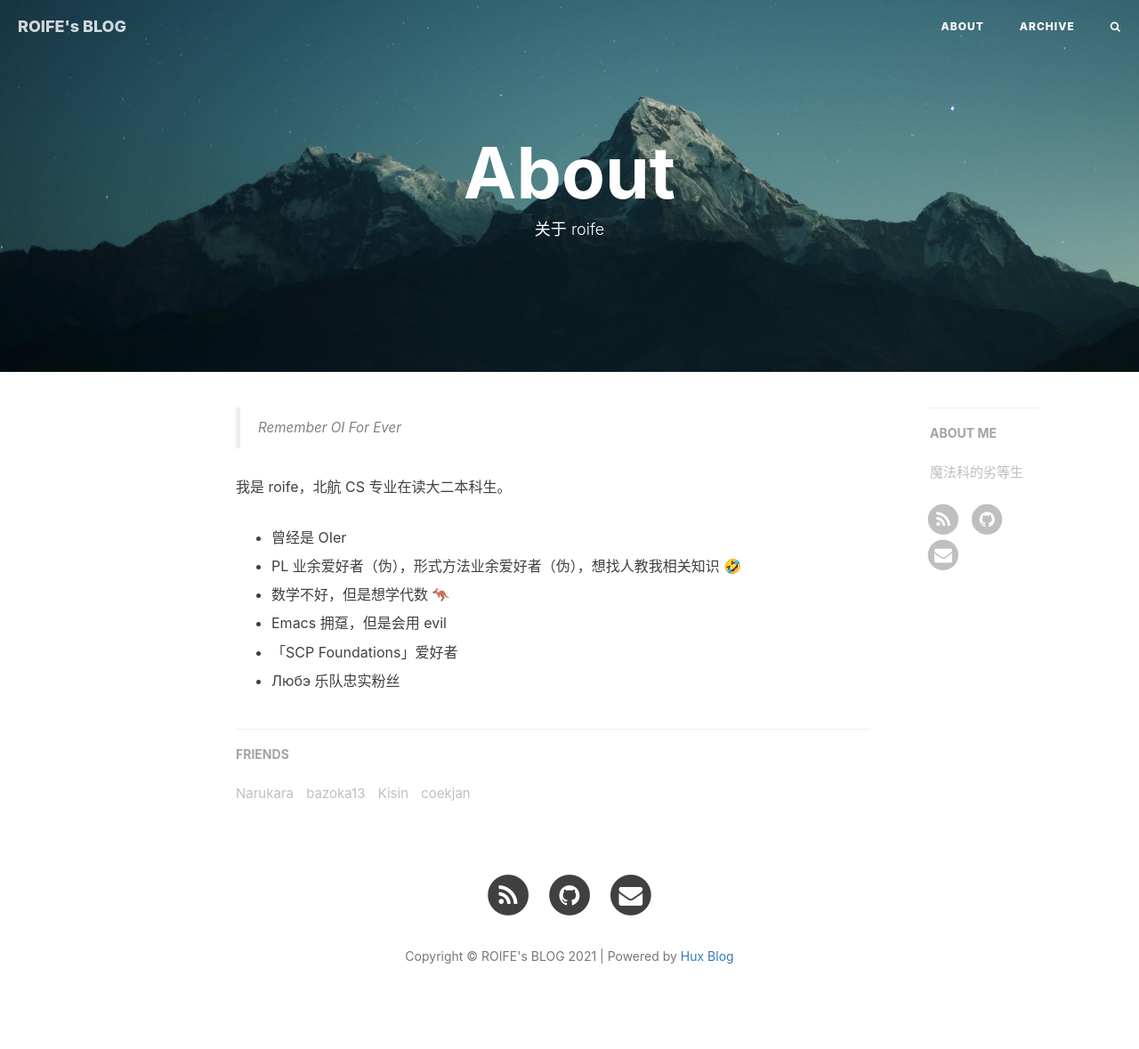
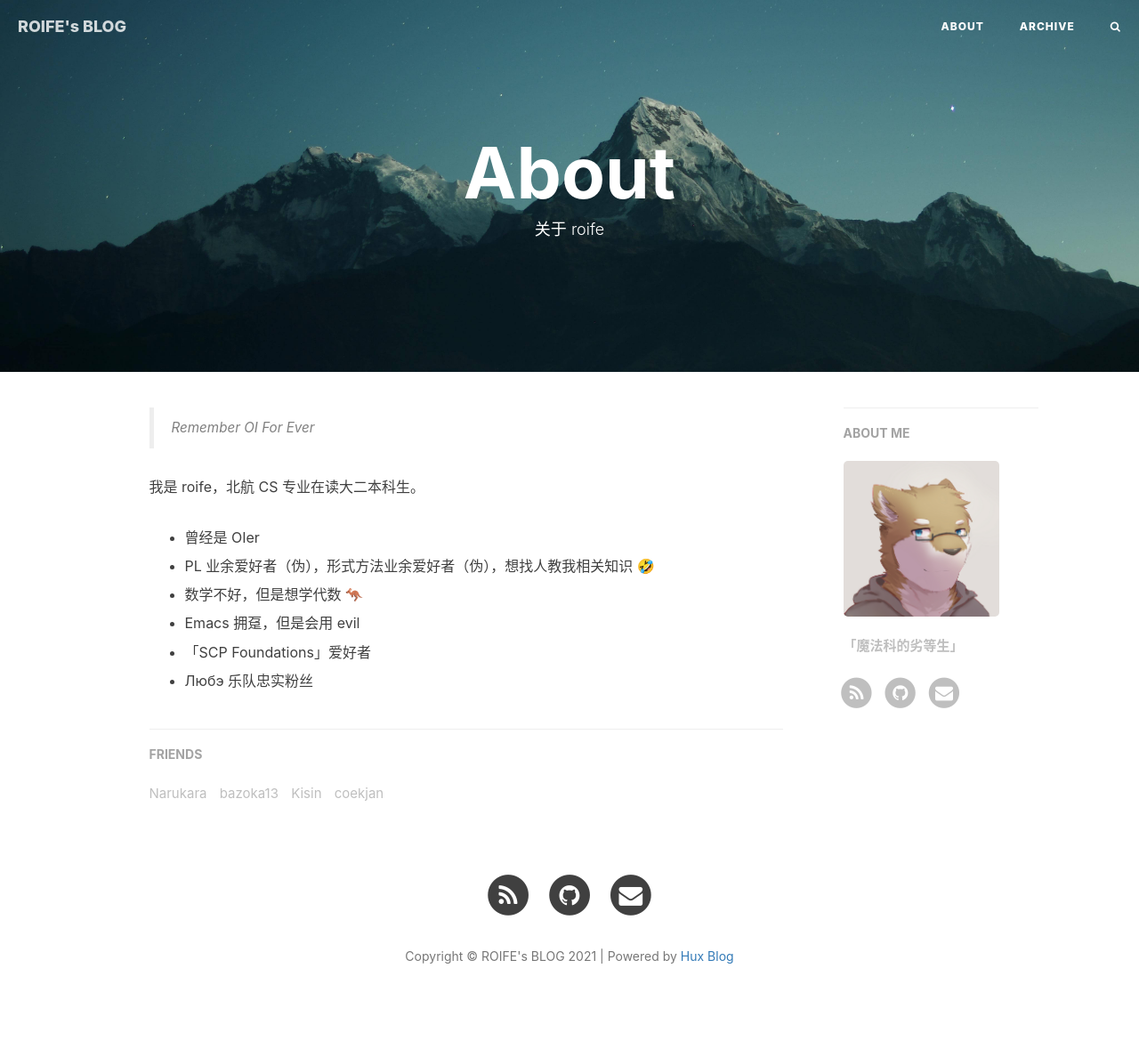
Before and after one commit to LogicLee0902/-LogicLee0902.github.io, a Jekyll site: the page built from about.html, in a window 1280 px wide. Shown: the whole page at 89% size. Built offline with Jekyll 4.4.1, drawn with Linux system fonts in a browser that asks for light colours; nearby versions of some CDN libraries; comment, search, counter and statistics services are not loaded.

Commit message:
fix [about]

```diff
--- a/_config.yml
+++ b/_config.yml
@@ -79,7 +79,7 @@ ga_domain: roife.github.io
 
 # Sidebar settings
 sidebar: false                           # whether or not using Sidebar.
-sidebar-about-description: "魔法科的劣等生"
+sidebar-about-description: "「魔法科的劣等生」"
 sidebar-avatar: /img/avatar-roife-ny.jpg      # use absolute URL, seeing it's used in both `/` and `/about/`
 
 
--- a/_includes/short-about.html
+++ b/_includes/short-about.html
@@ -3,11 +3,11 @@
   <h5><a href="{{'/about/' | prepend: site.baseurl }}">ABOUT ME</a></h5>
   <div class="short-about">
     <!-- avatar -->
-    <!-- {% if site.sidebar-avatar %}
-    <img src="{{site.sidebar-avatar}}" />
-    {% endif %} -->
+    {% if site.sidebar-avatar %}
+      <img src="{{site.sidebar-avatar}}" />
+    {% endif %}
     {% if site.sidebar-about-description %}
-    <p>{{site.sidebar-about-description}}</p>
+    <p><strong>{{site.sidebar-about-description}}</strong></p>
     {% endif %}
     <!-- SNS Link -->
     {% include sns-links.html %}
--- a/_layouts/page.html
+++ b/_layouts/page.html
@@ -8,22 +8,22 @@ layout: default
 <!-- Main Content -->
 <div class="container">
   <div class="row">
+    {% if page.title == 'About' %}
       <!-- NO SIDEBAR -->
       <!-- PostList Container -->
-    <div class="col-lg-8 col-lg-offset-2 col-md-8 col-md-offset-0 postlist-container">
+      <div class="col-lg-8 col-lg-offset-1 col-md-8 col-md-offset-1 col-sm-12 col-xs-12 postlist-container">
         {{ content }}
       </div>
 
-    {% if page.title == 'About' %}
-    <div class="
-      col-lg-2 col-lg-offset-0
-      col-md-2 col-md-offset-0
-      col-sm-12
-      col-xs-12
-      sidebar-container
-    ">
+      <div class="col-lg-3 col-lg-offset-0 col-md-3 col-md-offset-0 col-sm-12 col-xs-12 sidebar-container">
         <!-- Short About -->
         {% include short-about.html %}
+      </div>
+    {% else %}
+      <!-- NO SIDEBAR -->
+      <!-- PostList Container -->
+      <div class="col-lg-8 col-lg-offset-2 col-md-8 col-md-offset-0 col-sm-12 col-xs-12 postlist-container">
+        {{ content }}
       </div>
     {% endif %}
   </div>
@@ -33,6 +33,7 @@ layout: default
 {% if page.mathjax %}
 {% include mathjax_support.html %}
 {% endif %}
+
 <!-- add support for katex-->
 {% if page.katex %}
 {% include katex_support.html %}
--- a/css/hux-blog.css
+++ b/css/hux-blog.css
@@ -36,7 +36,7 @@
   border-color: #0085a1;
 }
 .sidebar-container .short-about img {
-  width: 100%;
+  width: 80%;
   display: block;
   border-radius: 5px;
   margin-bottom: 20px;
--- a/less/sidebar.less
+++ b/less/sidebar.less
@@ -45,7 +45,7 @@
   }
   .short-about {
     img {
-      width: 100%;
+      width: 80%;
       display: block;
       border-radius: 5px;
       margin-bottom: 20px;
```
Also changed, not shown: css/hux-blog.min.css. Lines whose indentation alone changed are shown as unchanged.
